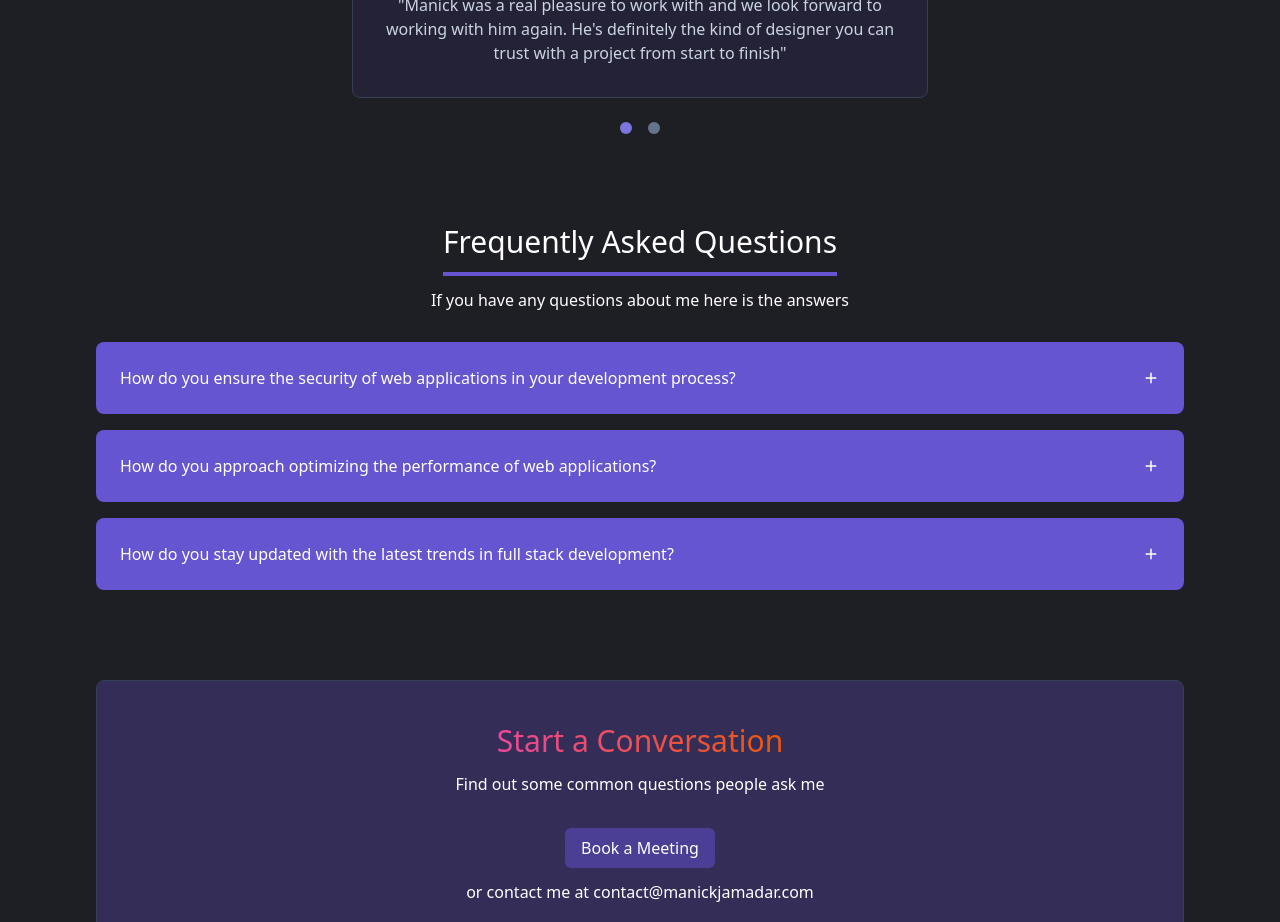
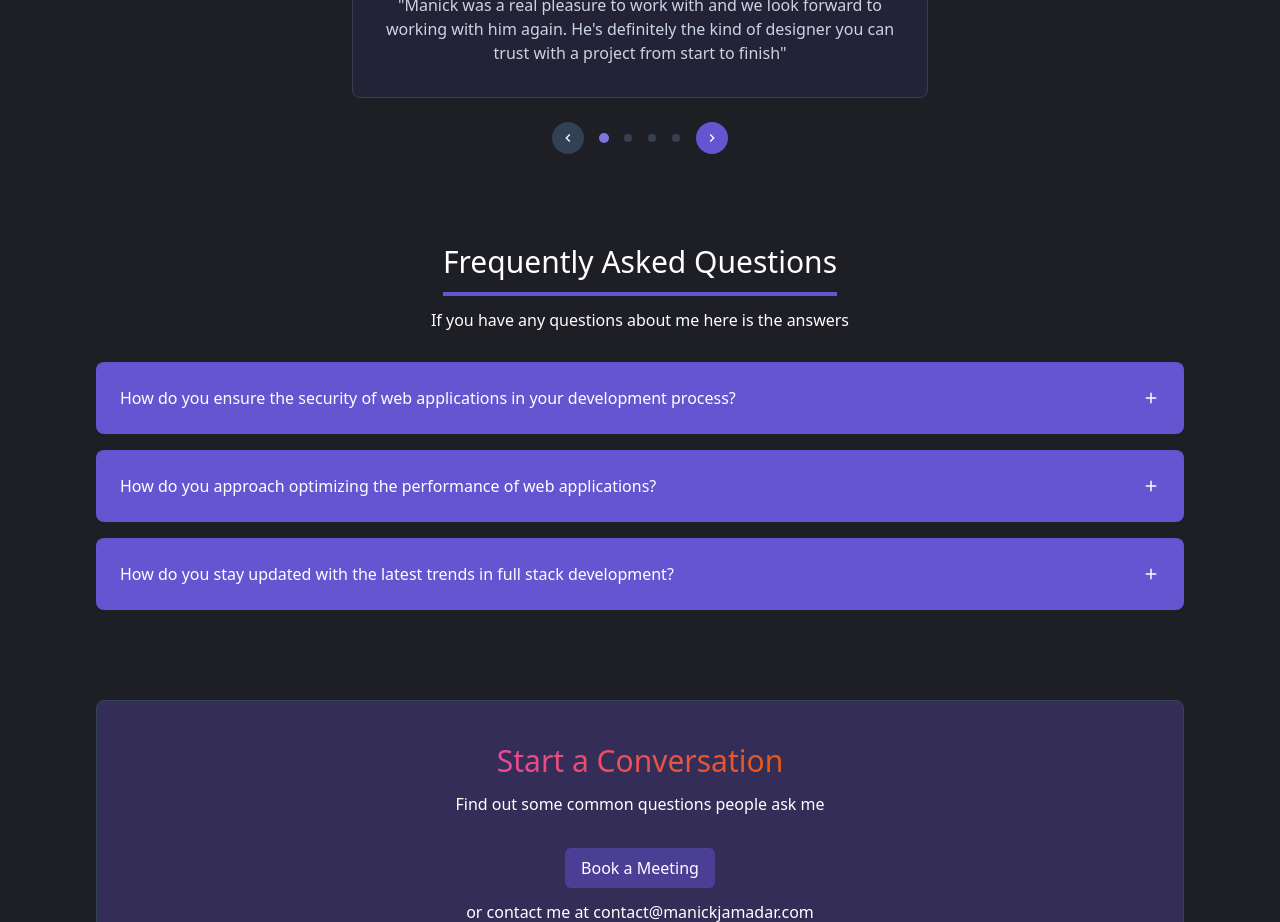
Before and after one commit to manickjamadar/personal-website, a Next.js app: page / in a window 1280 px wide. Shown: the part 2540-3462 px from the top of the page. Built offline with nearby package versions, Linux system fonts and the light colour scheme.

Commit message:
arrow added into testimonial carousel

```diff
--- a/app/components/testimonialCarousel.tsx
+++ b/app/components/testimonialCarousel.tsx
@@ -1,30 +1,59 @@
 "use client";
-import React, { useState } from "react";
+import React, { useEffect, useState } from "react";
 import TestimonialCard from "./testimonialCard";
-import Spacer from "./spacer";
+import { MdKeyboardArrowRight, MdKeyboardArrowLeft } from "react-icons/md";
 import { ITestimonial } from "../data/testimonials";
+import { FaRProject } from "react-icons/fa";
 interface Props {
   testimonials: ITestimonial[];
 }
 const TestimonialCarousel: React.FC<Props> = ({ testimonials }) => {
   const [activeTestimonialIndex, setActiveTestimonialIndex] = useState(0);
+  const next = () => {
+    setActiveTestimonialIndex((index) =>
+      index < testimonials.length - 1 ? index + 1 : index
+    );
+  };
+  const prev = () => {
+    setActiveTestimonialIndex((index) => (index > 0 ? index - 1 : index));
+  };
+  const isPrevAvailable = activeTestimonialIndex > 0;
+  const isNextAvailable = activeTestimonialIndex < testimonials.length - 1;
+  const activeTestimonial = testimonials[activeTestimonialIndex];
   if (testimonials.length === 0) {
     return null;
   }
-  const activeTestimonial = testimonials[activeTestimonialIndex];
   return (
     <div className="flex flex-col items-center gap-6">
       <TestimonialCard testimonial={activeTestimonial} />
-      <div className="flex gap-4">
+      <div className="flex gap-4 items-center">
+        <div
+          className={`p-2 rounded-full text-white transition duration-300 ${
+            isPrevAvailable ? "bg-primary-600 cursor-pointer" : "bg-slate-700"
+          }`}
+          onClick={prev}
+        >
+          <MdKeyboardArrowLeft />
+        </div>
         {testimonials.map((t, i) => (
           <div
             key={t.name}
-            className={`w-3 h-3 rounded-full cursor-pointer ${
-              activeTestimonialIndex === i ? "bg-primary-500" : "bg-slate-500"
-            }`}
+            className={`w-2 h-2 rounded-full cursor-pointer transition-all duration-300 ${
+              activeTestimonialIndex === i
+                ? "bg-primary-500 scale-125"
+                : "bg-gray-700"
+            } `}
             onClick={() => setActiveTestimonialIndex(i)}
           ></div>
         ))}
+        <div
+          className={`p-2 rounded-full text-white transition duration-300 ${
+            isNextAvailable ? "bg-primary-600 cursor-pointer" : "bg-slate-700"
+          }`}
+          onClick={next}
+        >
+          <MdKeyboardArrowRight />
+        </div>
       </div>
     </div>
   );
--- a/app/data/testimonials.ts
+++ b/app/data/testimonials.ts
@@ -22,6 +22,22 @@ const myTestimonials: ITestimonial[] = [
     quote:
       "Working with Manick was an absolute delight, and we eagerly anticipate the opportunity to collaborate with him once more. Undoubtedly, he exemplifies the type of designer",
   },
+  {
+    designation: "UI/UX Developer at Promptyland",
+    imageUrl: "/assets/images/profile-2.png",
+    name: "Adil Mirda",
+    profileUrl: "https://linkedin.com",
+    quote:
+      "Working with Manick was an absolute delight, and we eagerly anticipate the opportunity to collaborate with him once more. Undoubtedly, he exemplifies the type of designer",
+  },
+  {
+    designation: "Data Engineer at IBM",
+    imageUrl: "/assets/images/profile-2.png",
+    name: "Happy Sharma",
+    profileUrl: "https://linkedin.com",
+    quote:
+      "Working with Manick was an absolute delight, and we eagerly anticipate the opportunity to collaborate with him once more. Undoubtedly, he exemplifies the type of designer",
+  },
 ];
 
 export default myTestimonials;
```
